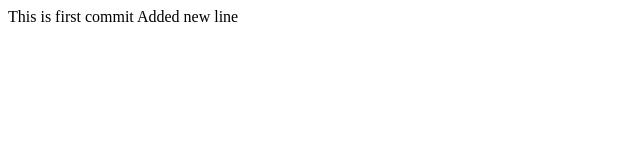
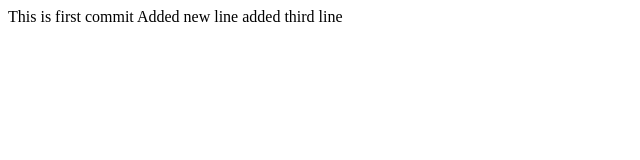
Before and after one commit to Myroslava-Morhental/Test_repository, a plain HTML site: page index.html in a window 1280 px wide. Shown: the whole page, without its empty margins (0-640 px from the left). Drawn offline with Linux system fonts and the light colour scheme.

Commit message:
added third commit

```diff
--- a/index.html
+++ b/index.html
@@ -10,5 +10,6 @@
    This is first commit
 
    Added new line
+   added third line
 </body>
 </html>
```
